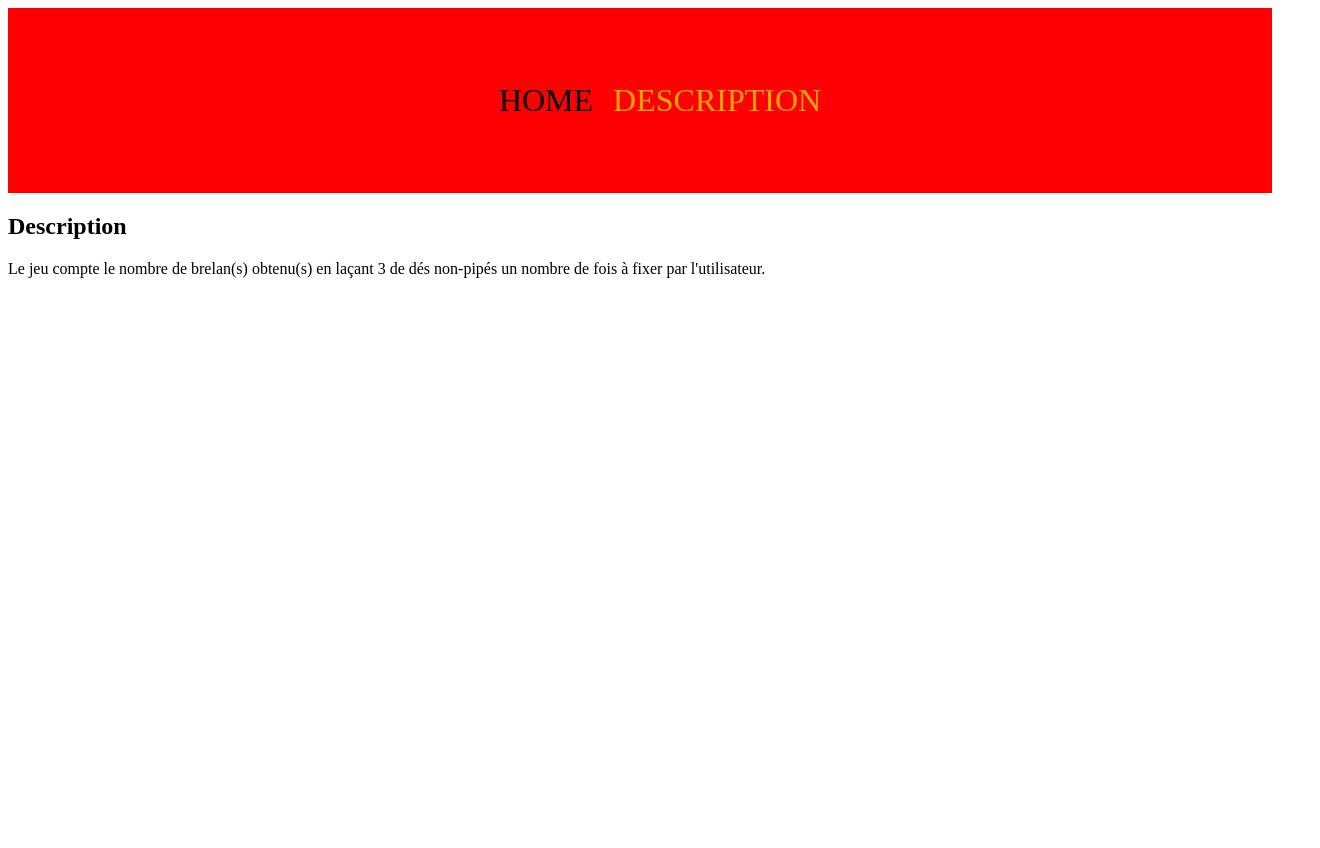
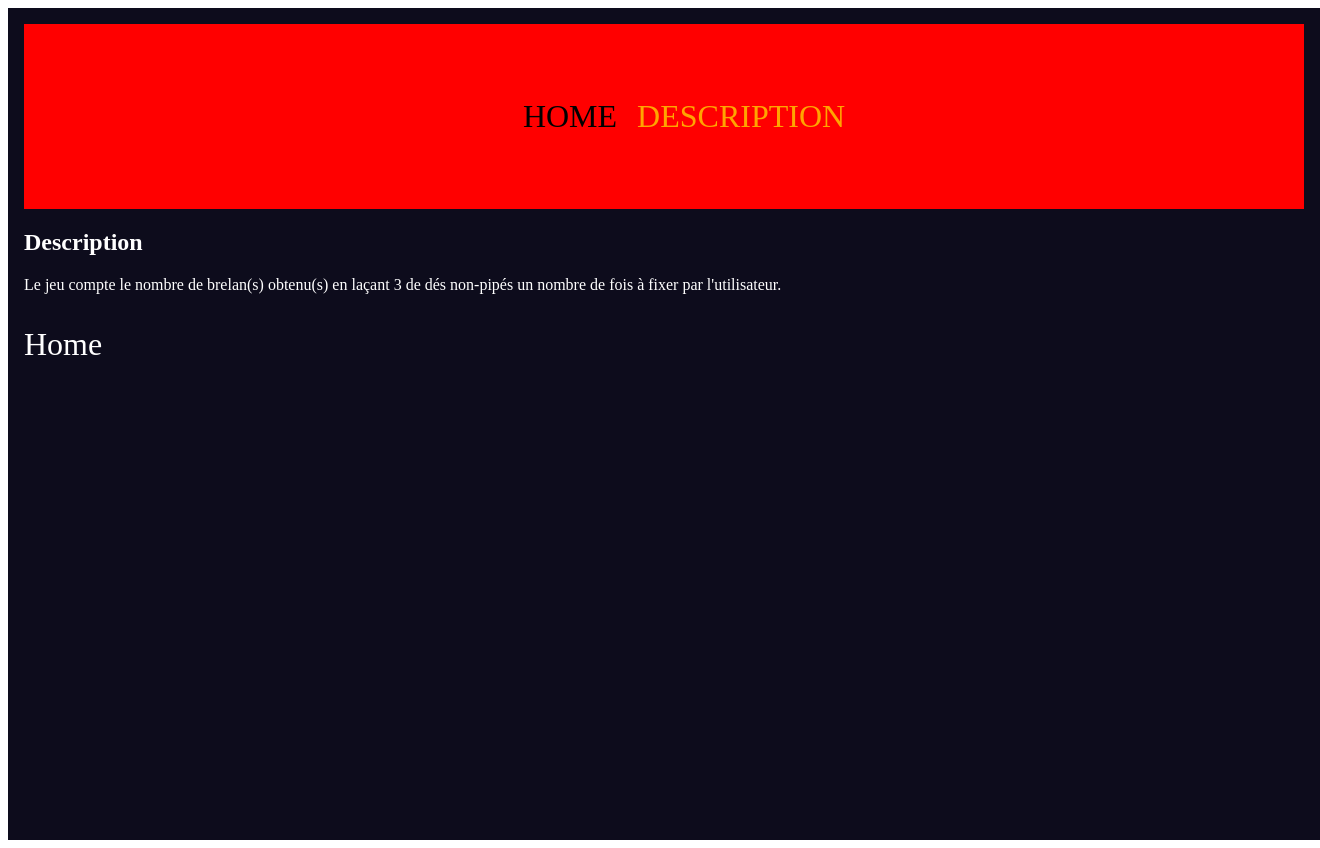
Before and after one commit to AngelPASTORROJAS/JeuDeDe, a React (Vite) app: page /description in a window 1280 px wide. Shown: the whole page, 1320 px wide, since content can reach past the window. Before the commit the page ends 800 px from the top, so only its background shows below. Built offline with nearby package versions, Linux system fonts and the light colour scheme.

Commit message:
style: ajout du style du projet

```diff
--- a/src/pages/DescriptionPage.jsx
+++ b/src/pages/DescriptionPage.jsx
@@ -3,11 +3,24 @@ import HeaderNav from "../component/HeaderNav";
 const DescriptionPage = () => {
   return (
     <>
-      <HeaderNav />
-      <h2>Description</h2>
-      <p>
-        Le jeu compte le nombre de brelan(s) obtenu(s) en laçant 3 de dés non-pipés un nombre de fois à fixer par l'utilisateur.
-      </p>
+      <div
+        style={{
+          padding: "1em",
+          backgroundColor: "#0d0c1c",
+          width: "100vw",
+          height: "100vh",
+        }}
+      >
+        <HeaderNav />
+        <h2 style={{color:"white"}}>Description</h2>
+        <p style={{color:"white"}}>
+          Le jeu compte le nombre de brelan(s) obtenu(s) en laçant 3 de dés
+          non-pipés un nombre de fois à fixer par l'utilisateur.
+        </p>
+        <a style={{ textDecoration: "none" }} href="/">
+          <p style={{ color: "white", fontSize: "2em" }}>Home</p>
+        </a>
+      </div>
     </>
   );
 };
--- a/src/pages/HomePage.jsx
+++ b/src/pages/HomePage.jsx
@@ -2,17 +2,24 @@ import HeaderNav from "../component/HeaderNav";
 
 const HomePage = () => {
   return (
-    <>
+    <div
+      style={{
+        padding: "1em",
+        backgroundColor: "#0d0c1c",
+        width: "100vw",
+        height: "100vh",
+      }}
+    >
       <HeaderNav />
-      <p>
+      <p style={{ color: "white" }}>
         Nombre d'expérience(s)
         <input type="number" min="1" max="100" />
       </p>
       <button>lancer</button>
-      <a href="/description">
-        <p>Resultat</p>
+      <a style={{ textDecoration: "none" }} href="/description">
+        <p style={{ color: "white", fontSize: "2em" }}>Resultat</p>
       </a>
-    </>
+    </div>
   );
 };
 export default HomePage;
```
